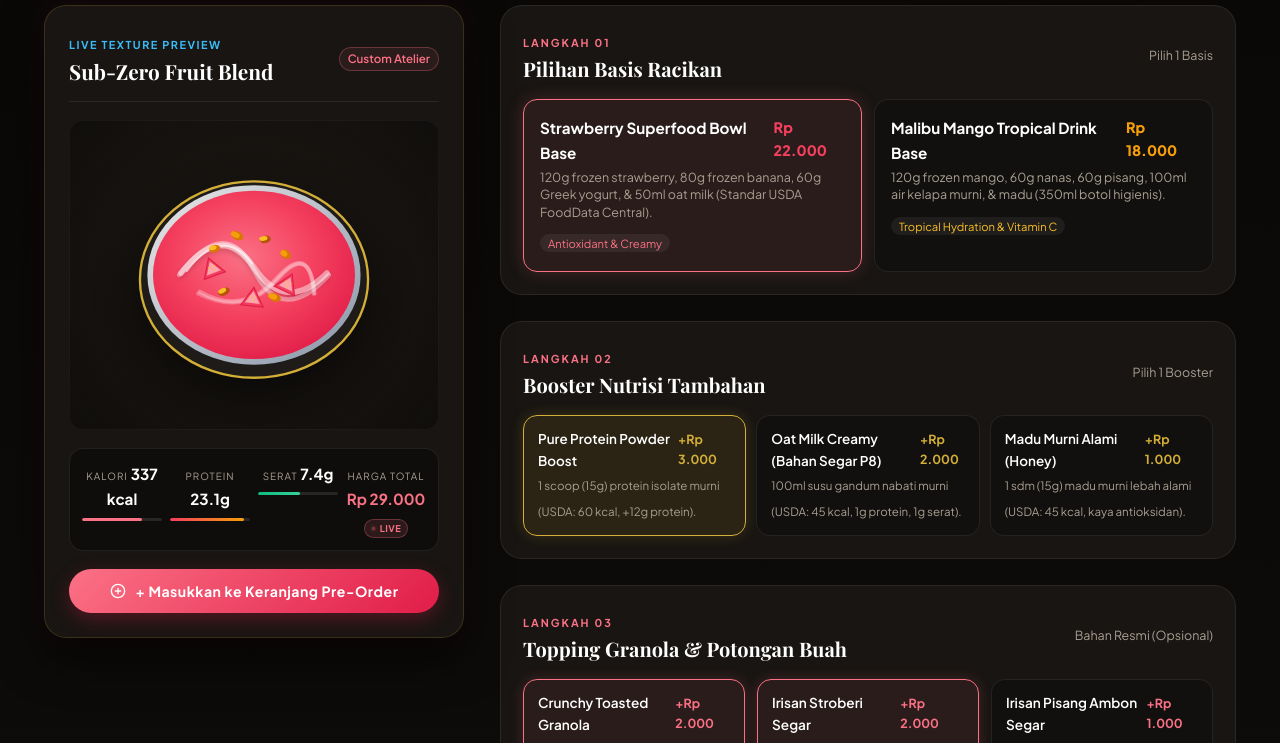
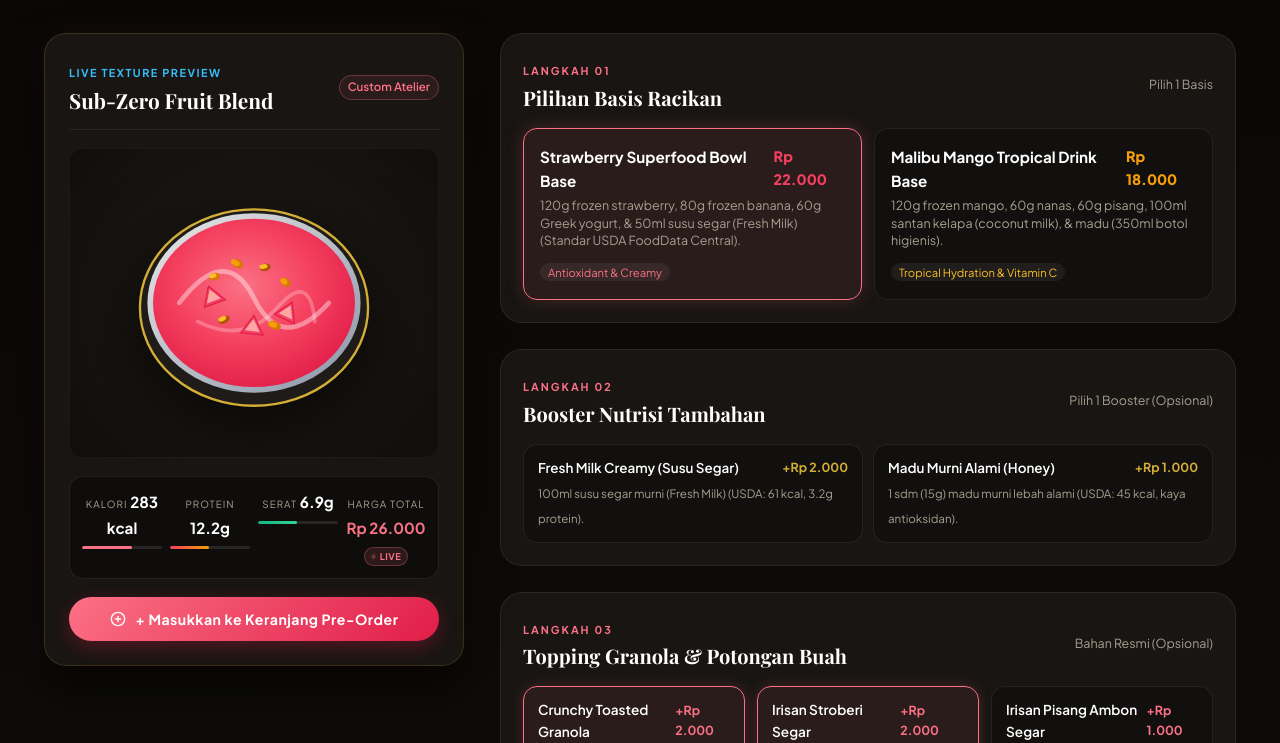
Before and after one commit to WhatdoyouwantK/smoothie-therapy, a plain HTML site: page smoothie-bowls/index.html in a window 1280 px wide. Shown: the part 919-1662 px from the top of the page. Drawn offline with nearby package versions, Linux system fonts and the light colour scheme; a web font is replaced by a local one.

Commit message:
Switch oat milk to fresh milk, coconut water to coconut milk, and remove protein powder from add-ons

```diff
--- a/smoothie-bowls/app.js
+++ b/smoothie-bowls/app.js
@@ -13,49 +13,40 @@ const smoothieData = {
     'strawberry-smoothie-bowl': {
       id: 'strawberry-smoothie-bowl',
       name: 'Strawberry Superfood Bowl Base',
-      desc: '120g frozen strawberry, 80g frozen banana, 60g Greek yogurt, & 50ml oat milk (Standar USDA FoodData Central).',
+      desc: '120g frozen strawberry, 80g frozen banana, 60g Greek yogurt, & 50ml susu segar (Fresh Milk) (Standar USDA FoodData Central).',
       color: '#f43f5e',
       swirlColor: '#fb7185',
       bowlFill: '#e11d48',
       price: 22000,
-      cals: 169,
-      protein: 8.2,
-      fiber: 5.0,
+      cals: 175,
+      protein: 9.3,
+      fiber: 4.5,
       tag: 'Antioxidant & Creamy'
     },
     'malibu-mango': {
       id: 'malibu-mango',
       name: 'Malibu Mango Tropical Drink Base',
-      desc: '120g frozen mango, 60g nanas, 60g pisang, 100ml air kelapa murni, & madu (350ml botol higienis).',
+      desc: '120g frozen mango, 60g nanas, 60g pisang, 100ml santan kelapa (coconut milk), & madu (350ml botol higienis).',
       color: '#f59e0b',
       swirlColor: '#fbbf24',
       bowlFill: '#d97706',
       price: 18000,
-      cals: 195,
-      protein: 2.6,
-      fiber: 5.6,
+      cals: 231,
+      protein: 2.4,
+      fiber: 4.5,
       tag: 'Tropical Hydration & Vitamin C'
     }
   },
 
   boosters: {
-    'protein-powder': {
-      id: 'protein-powder',
-      name: 'Pure Protein Powder Boost',
-      desc: '1 scoop (15g) protein isolate murni (USDA: 60 kcal, +12g protein).',
-      price: 3000,
-      cals: 60,
-      protein: 12.0,
+    'fresh-milk': {
+      id: 'fresh-milk',
+      name: 'Fresh Milk Creamy (Susu Segar)',
+      desc: '100ml susu segar murni (Fresh Milk) (USDA: 61 kcal, 3.2g protein).',
+      price: 2000,
+      cals: 61,
+      protein: 3.2,
       fiber: 0
-    },
-    'oat-milk': {
-      id: 'oat-milk',
-      name: 'Oat Milk Creamy (Bahan Segar P8)',
-      desc: '100ml susu gandum nabati murni (USDA: 45 kcal, 1g protein, 1g serat).',
-      price: 2000,
-      cals: 45,
-      protein: 1.0,
-      fiber: 1.0
     },
     'pure-honey': {
       id: 'pure-honey',
@@ -102,7 +93,7 @@ const smoothieData = {
 // State
 let currentBowl = {
   base: 'strawberry-smoothie-bowl',
-  booster: 'protein-powder',
+  booster: null,
   toppings: ['granola', 'fresh-strawberry']
 };
 
@@ -187,8 +178,9 @@ function renderBoosters() {
 }
 
 function selectBooster(key) {
-  currentBowl.booster = key;
+  currentBowl.booster = (currentBowl.booster === key) ? null : key;
   renderBoosters();
+  renderStage();
   updateNutrition();
 }
 
@@ -242,22 +234,12 @@ function renderStage() {
         <path d="M 72 134 Q 104 92 136 130" fill="none" stroke="#fef08a" stroke-width="1.5" stroke-linecap="round" opacity="0.6"/>
       </g>
     `;
-  } else if (currentBowl.booster === 'oat-milk') {
+  } else if (currentBowl.booster === 'fresh-milk') {
     boosterSvg = `
-      <!-- Oat Milk Creamy Swirl Ripple -->
+      <!-- Fresh Milk Creamy Swirl Ripple -->
       <g class="svg-pop-layer" id="boosterLayer">
-        <path d="M 65 138 Q 105 84 140 134 T 215 138" fill="none" stroke="#fef9c3" stroke-width="6.5" stroke-linecap="round" opacity="0.8" filter="url(#dropShadowSoft)"/>
-        <path d="M 84 158 Q 128 184 164 144 T 204 160" fill="none" stroke="#ffffff" stroke-width="4.5" stroke-linecap="round" opacity="0.85"/>
-      </g>
-    `;
-  } else {
-    // Default / protein-powder: Pure Protein Powder Frosted Whey Ribbon
-    boosterSvg = `
-      <!-- Pure Protein Powder Frosted Whey Ribbon -->
-      <g class="svg-pop-layer" id="boosterLayer">
-        <path d="M 62 138 Q 106 82 140 132 T 218 138" fill="none" stroke="rgba(255,255,255,0.45)" stroke-width="6" stroke-linecap="round" filter="url(#dropShadowSoft)"/>
-        <path d="M 82 158 Q 128 184 164 144 T 204 160" fill="none" stroke="rgba(255,255,255,0.3)" stroke-width="4.5" stroke-linecap="round"/>
-        <path d="M 68 136 Q 106 86 138 128" fill="none" stroke="#ffffff" stroke-width="2" stroke-linecap="round" opacity="0.6"/>
+        <path d="M 65 138 Q 105 84 140 134 T 215 138" fill="none" stroke="#f8fafc" stroke-width="6.5" stroke-linecap="round" opacity="0.85" filter="url(#dropShadowSoft)"/>
+        <path d="M 84 158 Q 128 184 164 144 T 204 160" fill="none" stroke="#ffffff" stroke-width="4.5" stroke-linecap="round" opacity="0.9"/>
       </g>
     `;
   }
--- a/smoothie-bowls/index.html
+++ b/smoothie-bowls/index.html
@@ -4,7 +4,7 @@
   <meta charset="UTF-8">
   <meta name="viewport" content="width=device-width, initial-scale=1.0, viewport-fit=cover">
   <title>Smoothie Therapy — Smoothie Bowl & Malibu Mango Atelier</title>
-  <meta name="description" content="Artisanal Superfood Smoothie Bowls & Malibu Mango Tropical Smoothie. 100% buah asli beku, yoghurt, oat milk, dan madu murni alami.">
+  <meta name="description" content="Artisanal Superfood Smoothie Bowls & Malibu Mango Tropical Smoothie. 100% buah asli beku, yoghurt, susu segar (fresh milk), santan kelapa, dan madu murni alami.">
 
   <!-- Google Fonts: Playfair Display & Plus Jakarta Sans -->
   <link rel="preconnect" href="https://fonts.googleapis.com">
@@ -68,7 +68,7 @@
           <span>Artisanal Superfood Bowls</span>
         </div>
         <h1>Artisanal <em>Smoothie Bowls & Malibu Mango</em></h1>
-        <p>100% buah beku asli (strawberry, pisang, mangga, nanas) diolah lembut dengan yoghurt, oat milk, dan madu murni alami tanpa pemanis buatan berlebih. Pilihan camilan & minuman sehat penambah energi yang ramah di kantong (Rp 15.000 – Rp 25.000).</p>
+        <p>100% buah beku asli (strawberry, pisang, mangga, nanas) diolah lembut dengan yoghurt, susu segar (fresh milk), santan kelapa, dan madu murni alami tanpa pemanis buatan berlebih. Pilihan camilan & minuman sehat penambah energi yang ramah di kantong (Rp 15.000 – Rp 25.000).</p>
 
         <div class="hero-badges-strip">
           <div class="hero-stat-badge">
@@ -189,7 +189,7 @@
                 <span class="control-step-badge">Langkah 02</span>
                 <h3 class="control-title">Booster Nutrisi Tambahan</h3>
               </div>
-              <span class="control-hint">Pilih 1 Booster</span>
+              <span class="control-hint">Pilih 1 Booster (Opsional)</span>
             </div>
             <div class="boosters-grid" id="boostersContainer"></div>
           </div>
```
Also changed, not shown: index.html (+3 -3 lines), 1 other file.
